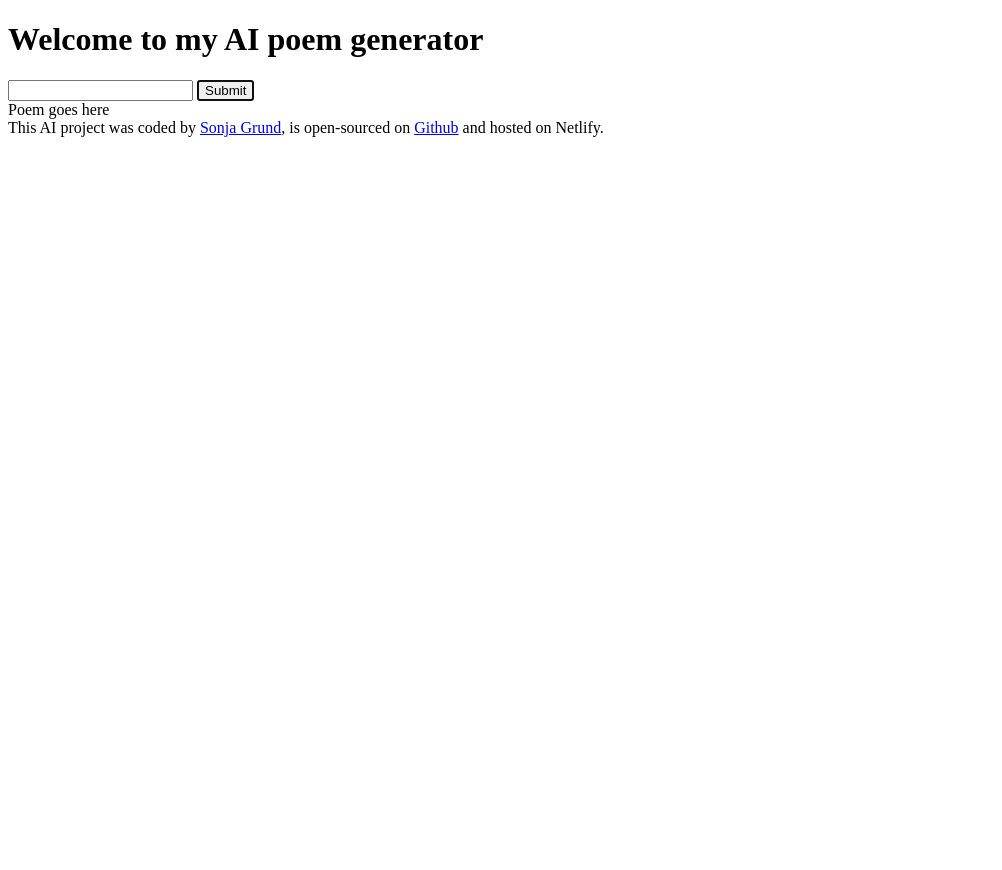
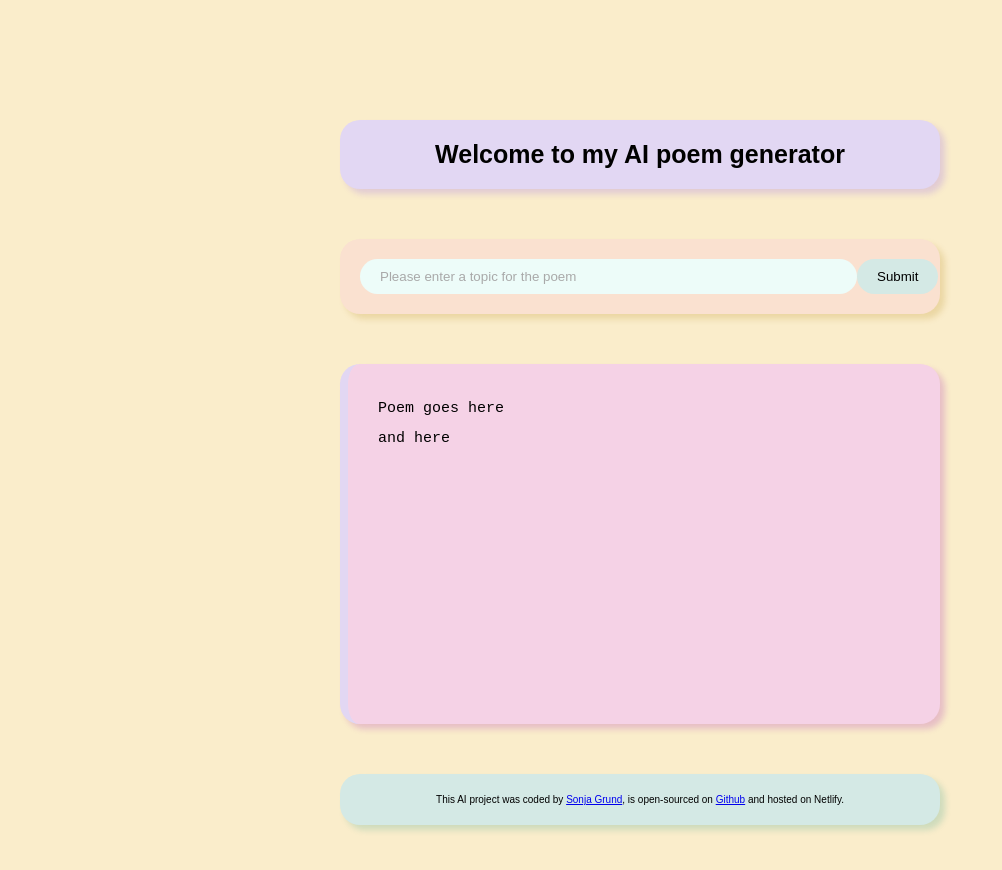
Before and after one commit to itsSonchan/PoemGenerator, a plain HTML site: page index.html in a window 1280 px wide. Shown: the whole page, without its empty margins (0-1002 px from the left). Before the commit the page ends 800 px from the top, so only its background shows below. Drawn offline with Linux system fonts and the light colour scheme.

Commit message:
added basic styling like colors, font settings and spacing

```diff
--- a/index.html
+++ b/index.html
@@ -7,21 +7,29 @@
     <title>AI Poem Generator</title>
   </head>
   <body>
+    <div id="container">
       <h1>Welcome to my AI poem generator</h1>
       <form id="submit-form">
-      <input type="text" id="topic-input" />
-      <input type="submit" placeholder="Please enter a topic for the poem"
-      id="submit-button"/ autofocus required>
+        <input
+          type="text"
+          id="topic-input"
+          placeholder="Please enter a topic for the poem"
+          autofocus
+          required
+        />
+        <input type="submit" id="submit-button"/ >
       </form>
-    <div id="poem-field">Poem goes here</div>
+      <div id="poem-field">Poem goes here <br />and here</div>
 
       <footer>
         <div>
           This AI project was coded by
-        <a href="https://github.com/itsSonchan">Sonja Grund</a>, is open-sourced
-        on <a href="https://github.com/itsSonchan/PoemGenerator">Github</a> and
+          <a href="https://github.com/itsSonchan">Sonja Grund</a>, is
+          open-sourced on
+          <a href="https://github.com/itsSonchan/PoemGenerator">Github</a> and
           hosted on Netlify.
         </div>
       </footer>
+    </div>
   </body>
 </html>
--- a/style.css
+++ b/style.css
@@ -0,0 +1,69 @@
+body {
+  background-color: #faedcb;
+}
+h1 {
+  background-color: #e2d7f3;
+  border-radius: 20px;
+  text-align: center;
+  padding: 20px;
+  font-size: 25px;
+  box-shadow: 5px 5px 6px rgba(129, 70, 243, 0.2);
+}
+footer {
+  background-color: #d4e9e5;
+  border-radius: 20px;
+  padding: 20px;
+  margin: 50px auto;
+  font-size: 10px;
+  text-align: center;
+  box-shadow: 5px 5px 6px rgba(29, 152, 129, 0.2);
+}
+#container {
+  margin: 120px auto;
+  max-width: 600px;
+  font-family: sans-serif;
+}
+
+#submit-form {
+  background-color: #fae1d0;
+  border-radius: 20px;
+  padding: 20px;
+  margin: 50px auto;
+  text-align: center;
+  display: flex;
+  justify-content: space-between;
+  box-shadow: 5px 5px 6px rgba(175, 126, 0, 0.2);
+}
+
+#poem-field {
+  background-color: #f5d2e6;
+  padding: 30px;
+  height: 300px;
+  margin: 50px auto;
+  border-radius: 20px;
+  font-family: monospace;
+  border-left: solid 8px #e2d7f3;
+  font-size: 15px;
+  box-shadow: 5px 5px 6px rgba(154, 0, 175, 0.2);
+  line-height: 2;
+}
+#submit-button {
+  background-color: #d4e9e5;
+  border: none;
+  padding: 10px 20px;
+  border-radius: 30px;
+}
+#topic-input {
+  border: none;
+  padding: 10px 300px 10px 20px;
+  border-radius: 30px;
+  background-color: #edfcf9;
+}
+#topic-input::placeholder {
+  width: fit-content;
+  text-align: left;
+  color: darkgray;
+}
+#topic-input:focus {
+  outline: none;
+}
```
Lines whose indentation alone changed are shown as unchanged.
